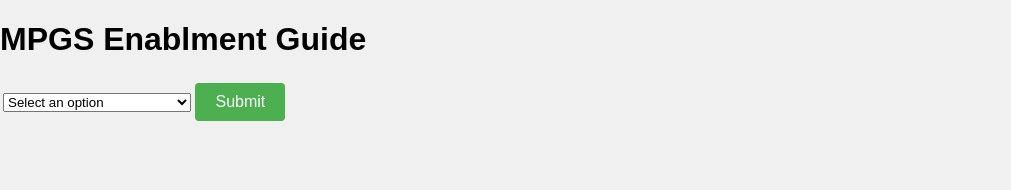
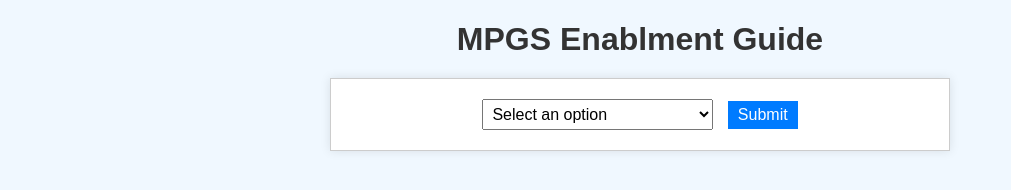
Before and after one commit to prach14/MPGS-static, a plain HTML site: page index.html in a window 1280 px wide. Shown: the whole page, without its empty margins (0-1011 px from the left). Drawn offline with Linux system fonts and the light colour scheme.

Commit message:
Update styles.css

```diff
--- a/styles.css
+++ b/styles.css
@@ -1,46 +1,74 @@
 body {
     font-family: Arial, sans-serif;
-    margin: 0;
-    padding: 0;
-    background-color: #f0f0f0;
+    margin: 20px;
+    background-color: #f0f8ff;
+    color: #333;
 }
 
-header {
-    background-color: #333;
-    color: white;
+h1 {
+    color: #333;
     text-align: center;
-    padding: 10px 0;
+    margin-bottom: 20px;
 }
 
-main {
-    max-width: 600px;
-    margin: 20px auto;
+table {
+    width: 50%;
+    margin: 0 auto;
+    border-collapse: collapse;
+    border: 1px solid #ccc;
+    background-color: #ffffff;
+    box-shadow: 0 0 10px rgba(0, 0, 0, 0.1);
+}
+
+td {
     padding: 20px;
-    background-color: #fff;
-    border-radius: 8px;
-    box-shadow: 0 0 10px rgba(0,0,0,0.1);
+    text-align: center;
+}
+
+form {
+    margin: 0;
+}
+
+select {
+    margin-right: 10px;
+    padding: 5px;
+    font-size: 1em;
 }
 
 button {
-    background-color: #4CAF50;
-    color: white;
+    padding: 5px 10px;
+    font-size: 1em;
+    background-color: #007BFF;
+    color: #fff;
     border: none;
-    padding: 10px 20px;
-    text-align: center;
-    text-decoration: none;
-    display: inline-block;
-    font-size: 16px;
-    margin-bottom: 20px;
     cursor: pointer;
-    border-radius: 4px;
+    transition: background-color 0.3s;
 }
 
 button:hover {
-    background-color: #45a049;
+    background-color: #0056b3;
 }
 
-p#message {
-    font-size: 18px;
+.info {
+    margin-top: 20px;
+    padding: 10px;
+    border: 1px solid #ccc;
+    background-color: #e9ecef;
+    display: none;
+    text-align: left;
+}
+
+.info p {
+    margin: 5px 0;
+    padding: 5px;
+    border-bottom: 1px solid #ddd;
+}
+
+.info p:last-child {
+    border-bottom: none;
+}
+
+.info .highlight {
+    background-color: #ffffcc;
     font-weight: bold;
-    text-align: center;
 }
```
